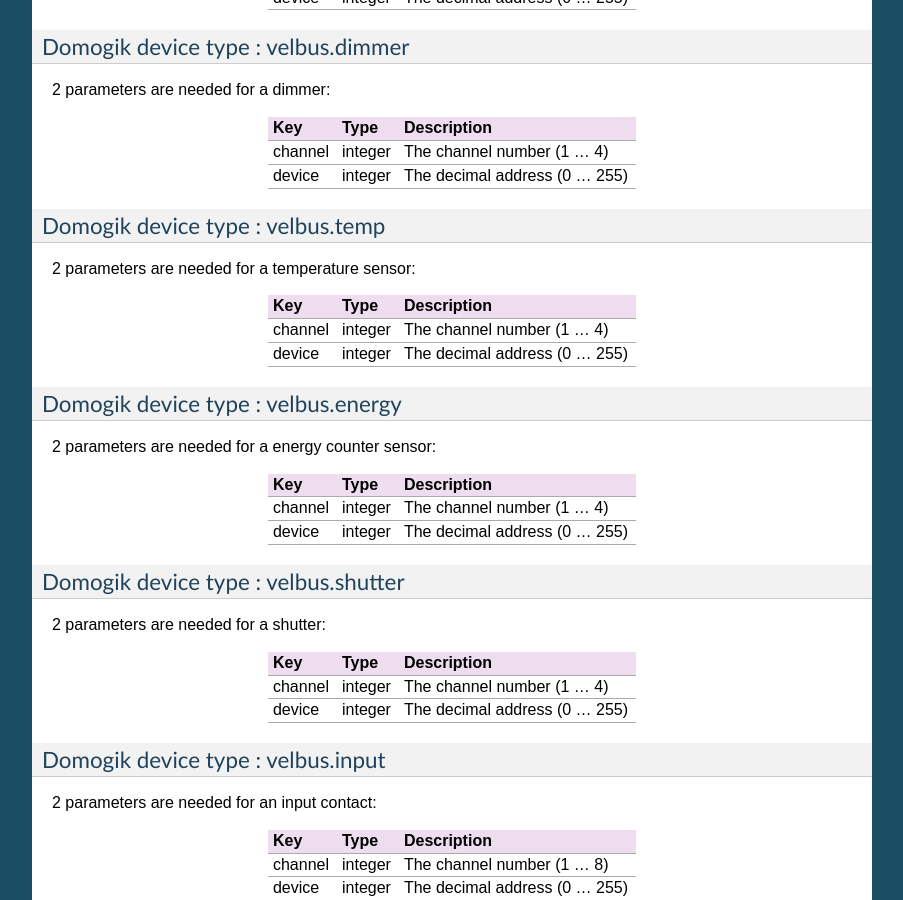
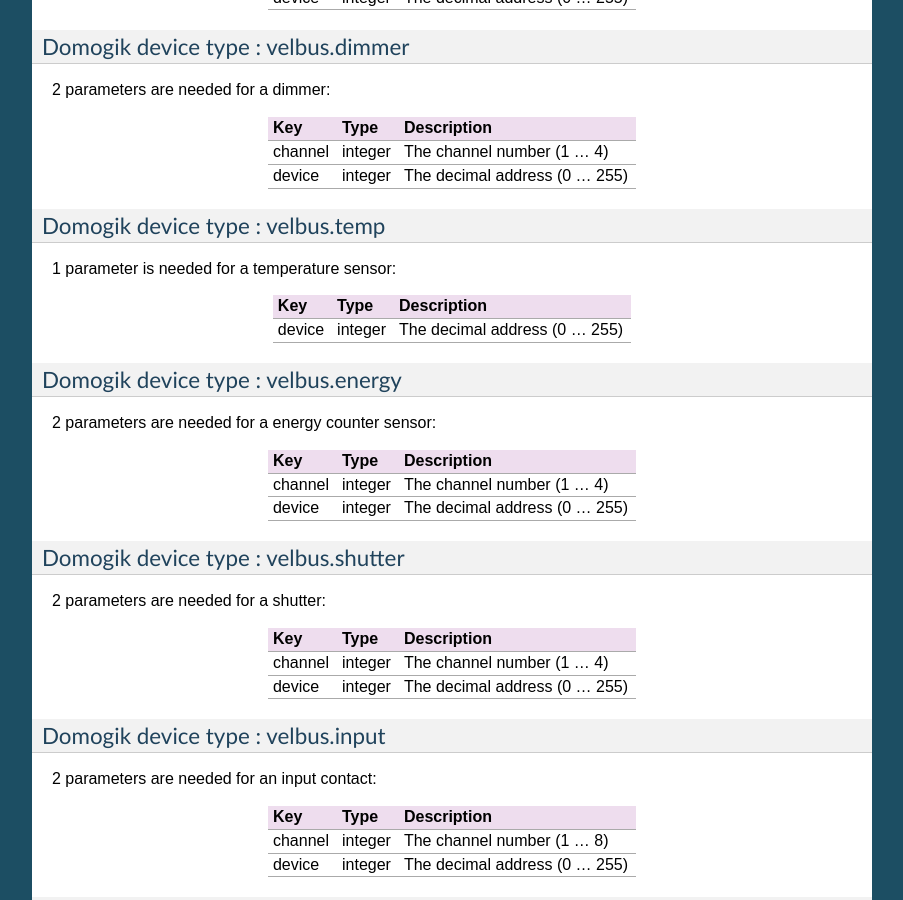
Before and after one commit to Cereal2nd/domogik-plugin-velbus, a Sphinx documentation site: the page built from docs/velbus.txt, in a window 1280 px wide and 900 px high, scrolled down 995 px. Shown: the whole window, without its empty margins (198-1101 px from the left). Built offline with Sphinx 7.4.7, drawn with Linux system fonts in a browser that asks for light colours; pages that are not in the unit, such as notebooks, are missing from menus.

Commit message:
small udpate in the temp doc

```diff
--- a/docs/velbus.txt
+++ b/docs/velbus.txt
@@ -70,13 +70,11 @@
 Domogik device type : velbus.temp
 ----------------------------------
 
-2 parameters are needed for a temperature sensor:
+1 parameter is needed for a temperature sensor:
 
 ===================== =========================== ======================================================================
 Key                   Type                        Description
 ===================== =========================== ======================================================================
-channel               integer                     The channel number (1 ... 4)
---------------------- --------------------------- ----------------------------------------------------------------------
 device                integer                     The decimal address (0 ... 255)
 ===================== =========================== ======================================================================
 
--- a/info.json
+++ b/info.json
@@ -309,7 +309,8 @@
                     "description": "The channel number",
                     "type": "integer",
                     "max_value": 4,
-                    "min_value": 1
+                    "min_value": 1,
+                    "default": "blah"
                 },
                 {
                     "key": "device",
```
